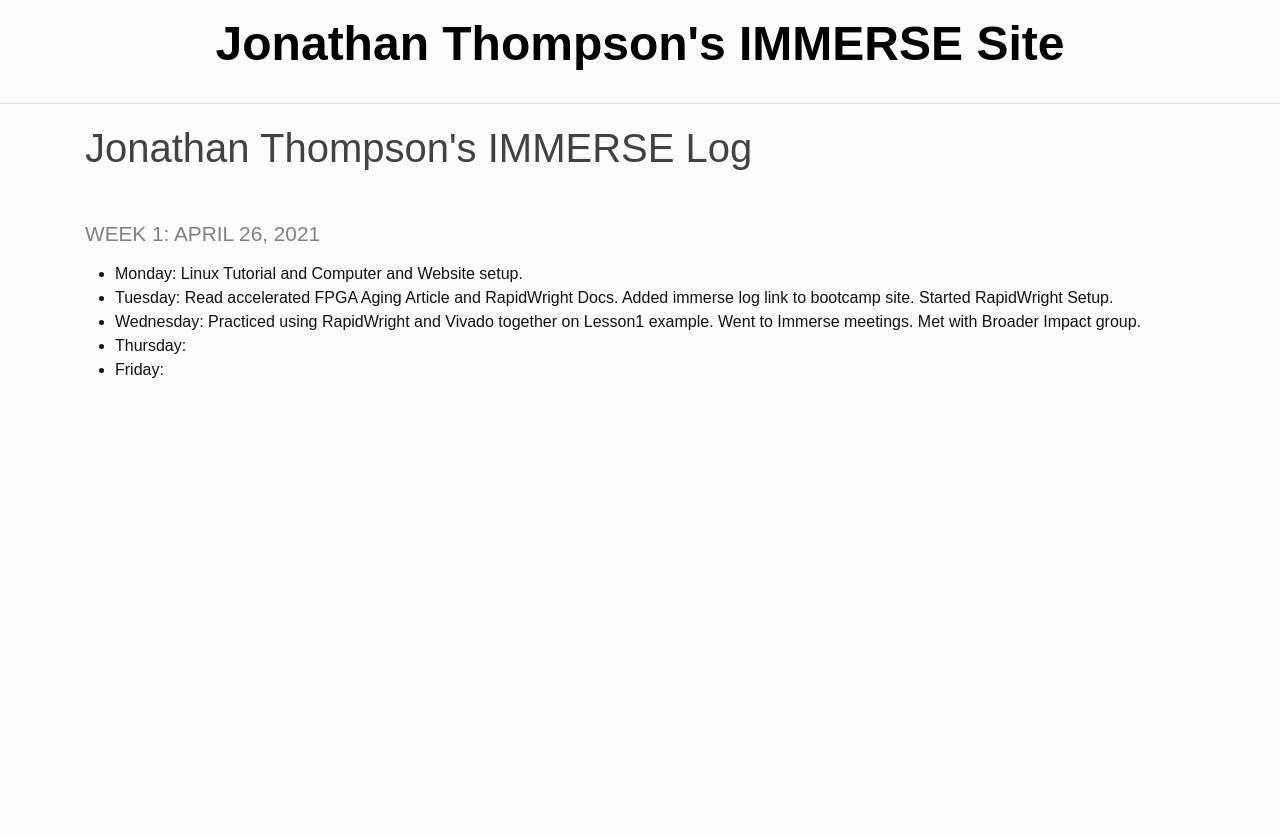
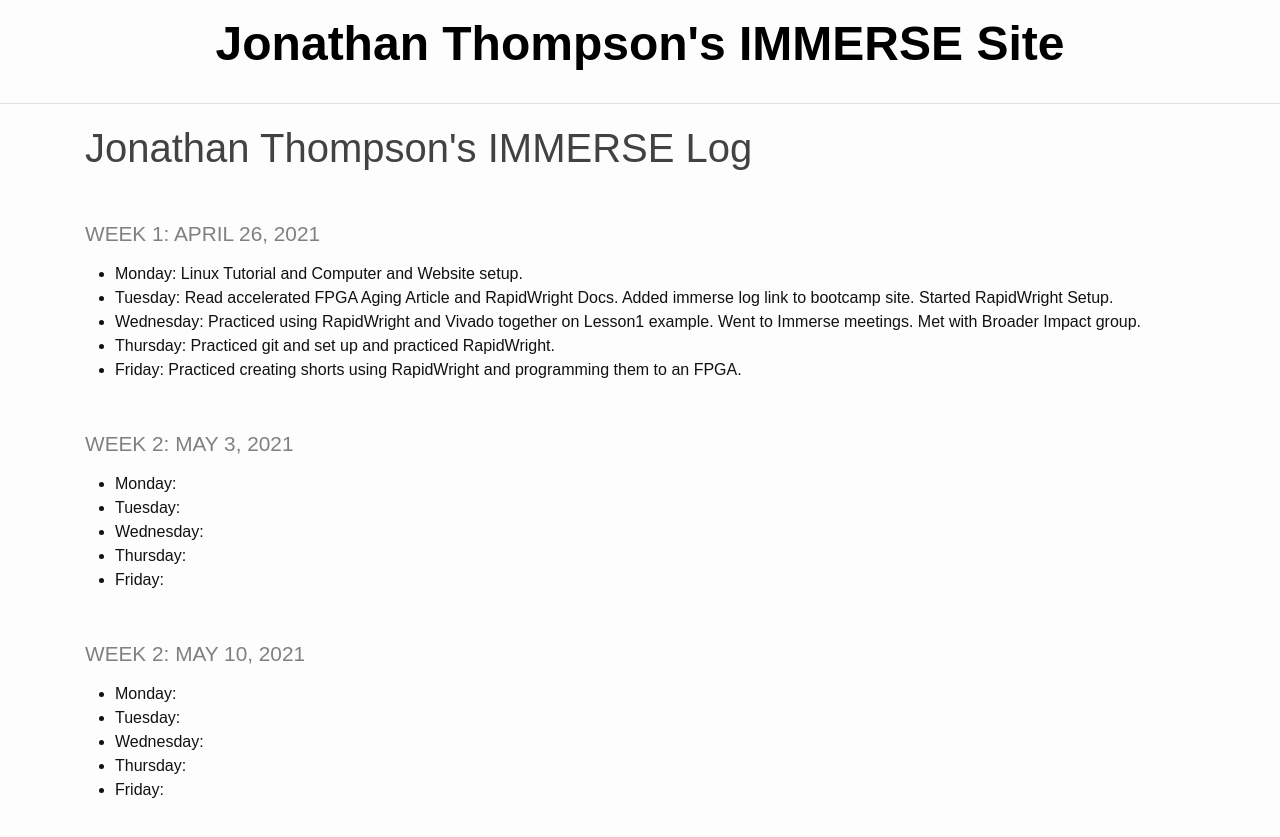
Before and after one commit to jonath48/jonath48.github.io, a Jekyll site: the page built from _pages/log.md, in a window 1280 px wide. Shown: the top 837 px of the page. Built offline with Jekyll 4.4.1, drawn with Linux system fonts in a browser that asks for light colours.

Commit message:
Updated my log for Thursday and Friday

```diff
--- a/_pages/log.md
+++ b/_pages/log.md
@@ -8,5 +8,21 @@ title: Jonathan Thompson's IMMERSE Log
 * **Monday**: Linux Tutorial and Computer and Website setup.
 * **Tuesday**: Read accelerated FPGA Aging Article and RapidWright Docs. Added immerse log link to bootcamp site. Started RapidWright Setup.
 * **Wednesday**: Practiced using RapidWright and Vivado together on Lesson1 example. Went to Immerse meetings. Met with Broader Impact group.
+* **Thursday**: Practiced git and set up and practiced RapidWright.
+* **Friday**: Practiced creating shorts using RapidWright and programming them to an FPGA.
+
+### Week 2: May 3, 2021
+
+* **Monday**:
+* **Tuesday**:
+* **Wednesday**:
 * **Thursday**:
 * **Friday**:
+
+### Week 2: May 10, 2021
+
+* **Monday**:
+* **Tuesday**:
+* **Wednesday**:
+* **Thursday**:
+* **Friday**:
```
